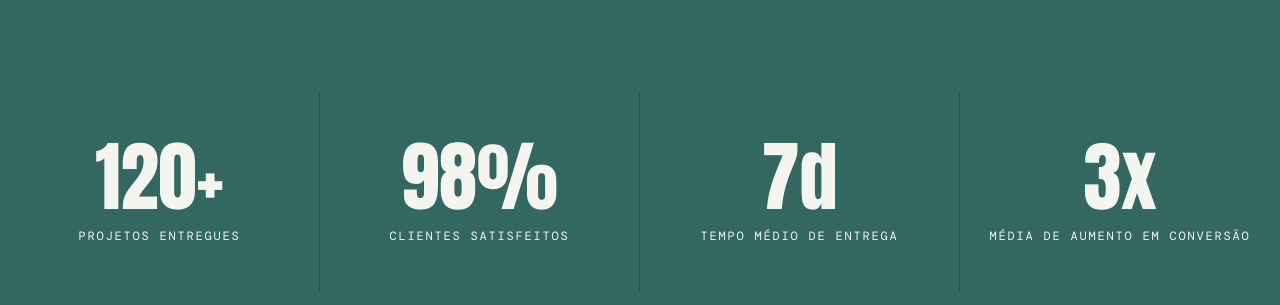
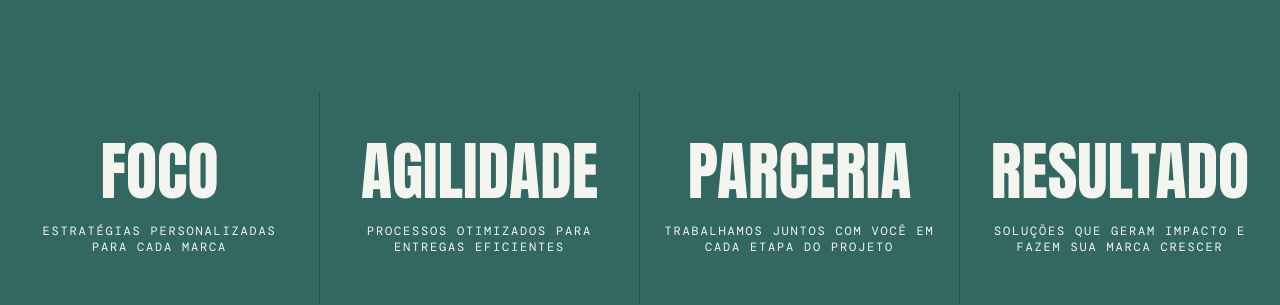
Before and after one commit to JVRosado/KORE, a React (Vite) app: page / in a window 1280 px wide. Shown: the part 2360-2665 px from the top of the page. Built offline with nearby package versions, Linux system fonts and the light colour scheme.

Commit message:
Atualização de texto bloco azul

```diff
--- a/src/app/App.tsx
+++ b/src/app/App.tsx
@@ -508,10 +508,10 @@ function Services() {
 // ─── Big Number Stats ─────────────────────────────────────────────────────────
 function Stats() {
   const stats = [
-    { num: "120+", label: "Projetos entregues" },
-    { num: "98%", label: "Clientes satisfeitos" },
-    { num: "7d", label: "Tempo médio de entrega" },
-    { num: "3x", label: "Média de aumento em conversão" },
+    { num: "FOCO", label: "Estratégias personalizadas para cada marca" },
+    { num: "AGILIDADE", label: "Processos otimizados para entregas eficientes" },
+    { num: "PARCERIA", label: "Trabalhamos juntos com você em cada etapa do projeto" },
+    { num: "RESULTADO", label: "Soluções que geram impacto e fazem sua marca crescer" },
   ];
 
   return (
@@ -522,11 +522,11 @@ function Stats() {
             <div className="flex flex-col items-center justify-center py-12 px-6 text-center">
               <span
                 className="font-display"
-                style={{ fontFamily: "'Anton', sans-serif", fontSize: "clamp(2.8rem, 6vw, 5rem)", lineHeight: 1, color: "#f5f5f0" }}
+                style={{ fontFamily: "'Anton', sans-serif", fontSize: "clamp(2.8rem, 6vw, 4rem)", lineHeight: 1, color: "#f5f5f0" }}
               >
                 {s.num}
               </span>
-              <span className="mt-3 text-xs uppercase tracking-widest" style={{ fontFamily: "'DM Mono', monospace", color: "#f5f5f0", letterSpacing: "0.15em" }}>
+              <span className="mt-5 text-xs uppercase tracking-widest" style={{ fontFamily: "'DM Mono', monospace", color: "#f5f5f0", letterSpacing: "0.15em" }}>
                 {s.label}
               </span>
             </div>
```
